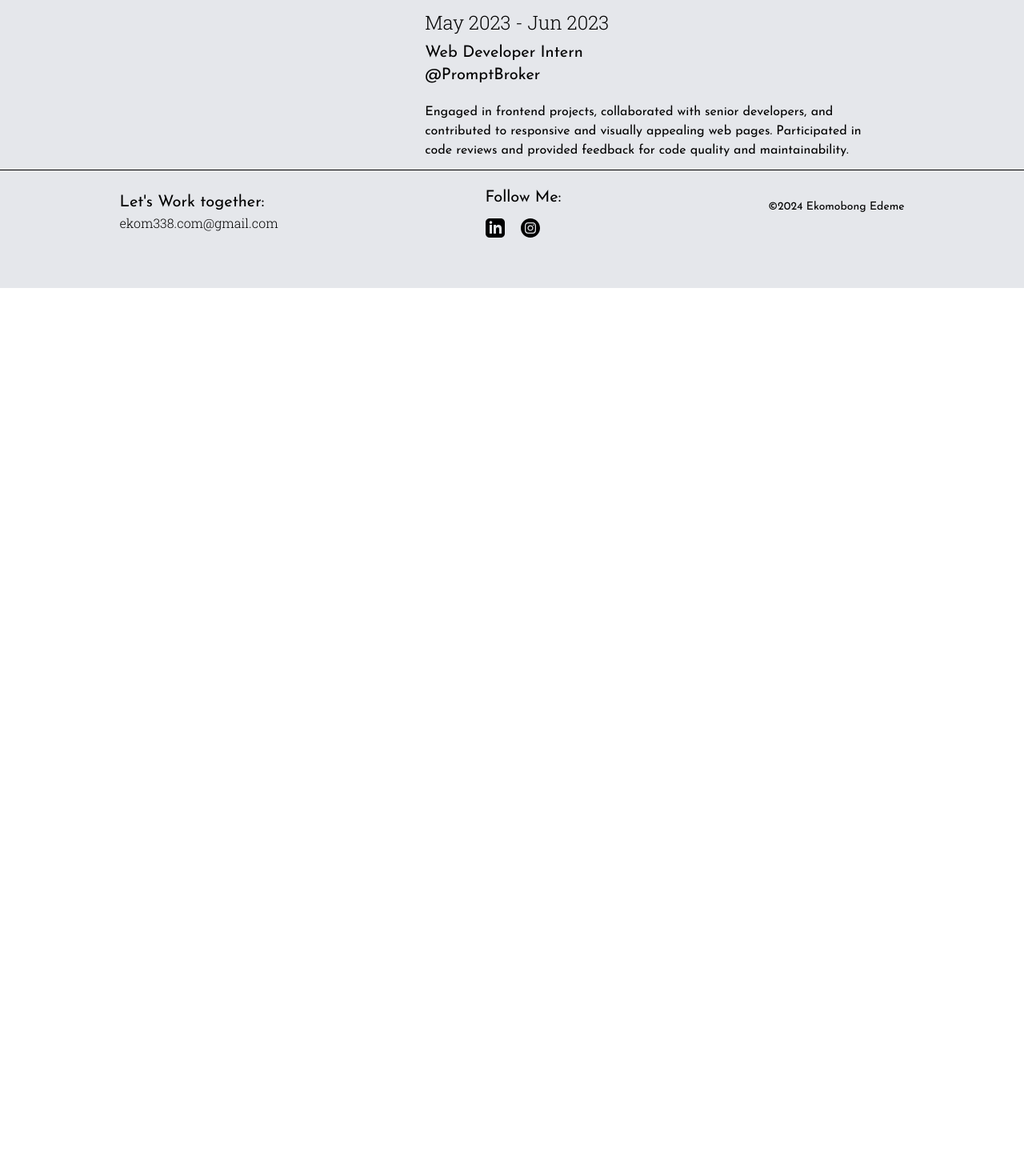
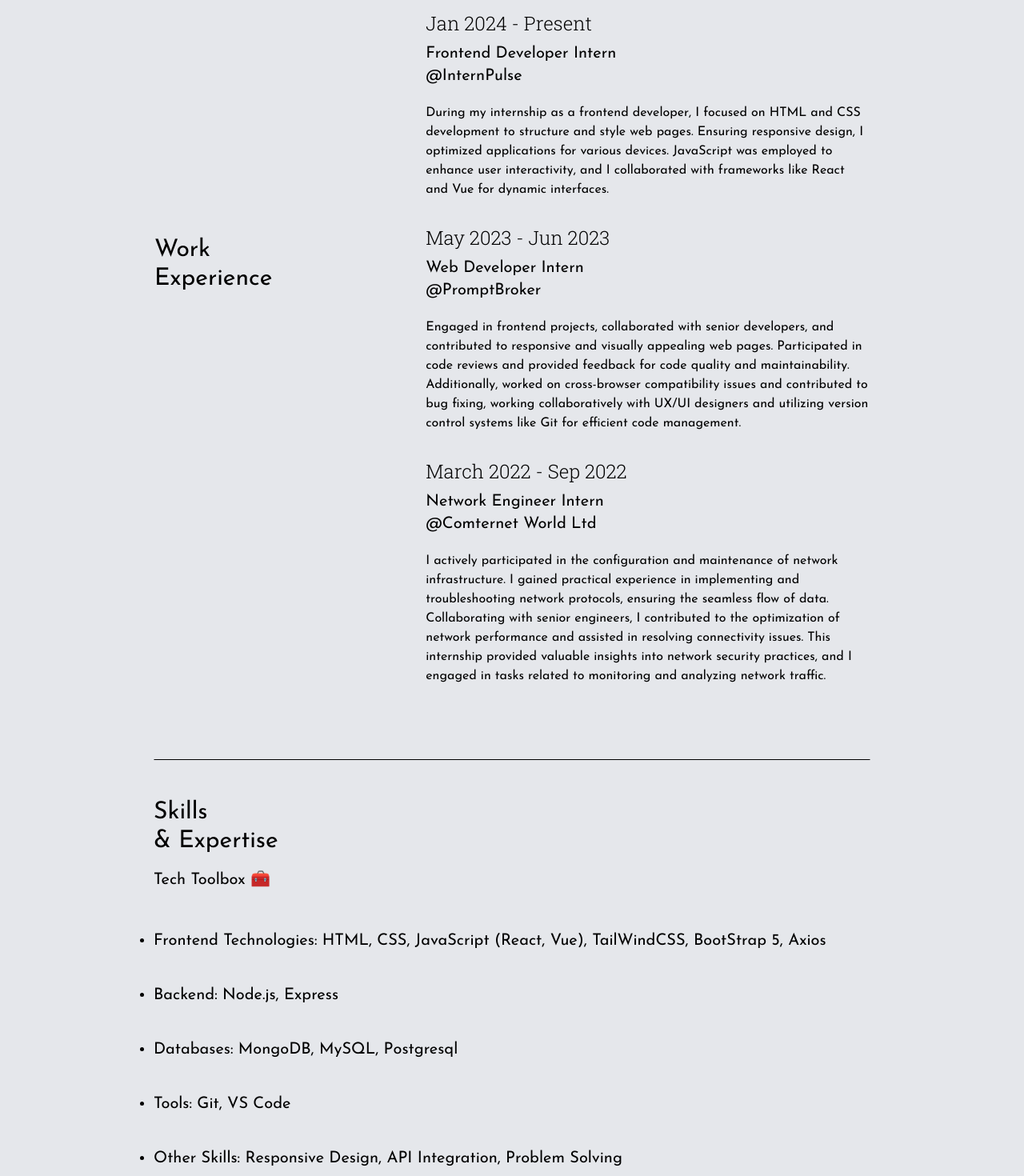
Before and after one commit to KingLyrics/my-portfolio, a Vue app: page /resume in a window 1280 px wide. Shown: the part 440-1910 px from the top of the page at 80% size. Before the commit the page ends 800 px from the top, so only its background shows below. Built offline with nearby package versions, Linux system fonts and the light colour scheme.

Commit message:
Resume completed

```diff
--- a/src/components/About.vue
+++ b/src/components/About.vue
@@ -1,5 +1,5 @@
 <template>
-  <div class="max-w-sm md:max-w-xl mx-auto mt-52 lg:mt-56 font-Josefin">
+  <div class="max-w-sm md:max-w-xl mx-auto mt-52 lg:mt-80 font-Josefin">
     <h1 class="text-center text-4xl lg:text-5xl">About Me</h1>
     <p class="mt-3 py-4 mx-4 text-xl lg:text-2xl ">I'm a results-driven web developer with a 2-year journey in
       turning ideas
--- a/src/data.js
+++ b/src/data.js
@@ -9,10 +9,22 @@ const data = [
     feedback to elevate code quality and maintainability.`,
   },
   {
+    timeWorked: "Jan 2024 - Present",
+    role: "Frontend Developer Intern",
+    company: "InternPulse",
+    desc: `During my internship as a frontend developer, I focused on HTML and CSS development to structure and style web pages. Ensuring responsive design, I optimized applications for various devices. JavaScript was employed to enhance user interactivity, and I collaborated with frameworks like React and Vue for dynamic interfaces.`,
+  },
+  {
     timeWorked: "May 2023 - Jun 2023",
     role: "Web Developer Intern",
     company: "PromptBroker",
-    desc: "Engaged in frontend projects, collaborated with senior developers, and contributed to responsive and visually appealing web pages. Participated in code reviews and provided feedback for code quality and maintainability. ",
+    desc: "Engaged in frontend projects, collaborated with senior developers, and contributed to responsive and visually appealing web pages. Participated in code reviews and provided feedback for code quality and maintainability. Additionally, worked on  cross-browser compatibility issues and contributed to bug fixing, working collaboratively with UX/UI designers and utilizing version control systems like Git for efficient code management. ",
+  },
+  {
+    timeWorked: "March 2022 - Sep 2022",
+    role: "Network Engineer Intern",
+    company: "Comternet World Ltd",
+    desc: ` I actively participated in the configuration and maintenance of network infrastructure. I gained practical experience in implementing and troubleshooting network protocols, ensuring the seamless flow of data. Collaborating with senior engineers, I contributed to the optimization of network performance and assisted in resolving connectivity issues. This internship provided valuable insights into network security practices, and I engaged in tasks related to monitoring and analyzing network traffic. `,
   },
 ];
 
--- a/src/views/Resume.vue
+++ b/src/views/Resume.vue
@@ -1,11 +1,11 @@
 <template>
-  <div class="max-w-sm mx-auto font-Josefin lg:max-w-4xl  ">
+  <div class="max-w-sm mx-auto font-Josefin lg:max-w-4xl">
     <h1 class="text-3xl font-Noto my-10">Resume</h1>
-    <div class="md:flex items-center justify-between md:space-x-48">
+    <div class="md:flex items-center justify-between md:space-x-48 border border-b-black">
       <div>
-        <h2 class="text-3xl pb-9">Work <br> Experience</h2>
+        <h2 class="text-3xl pb-9" v-motion-pop-visible>Work <br> Experience</h2>
       </div>
-      <div class="">
+      <div class=" pb-20">
         <div class="mt-5 pb-3" v-for="(data, index) in data" :key="index">
           <h1 class="text-2xl my-2 text- font-Roboto">
             {{ data.timeWorked }}
@@ -17,8 +17,32 @@
         </div>
       </div>
     </div>
+    <div class="md:flex mt-12 items-center md:space-x-48 pb-10">
+      <div class="pb-10">
+        <h2 class="text-3xl pb-4" v-motion-pop-visible>Skills <br> & Expertise</h2>
+        <h2 class="text-xl pb-2">Tech Toolbox 🧰</h2>
+
+        <div class="mt-10">
+          <ul class="list-disc space-y-10">
+            <li class="lg:text-xl text-lg">Frontend Technologies: HTML, CSS, JavaScript (React, Vue), TailWindCSS,
+              BootStrap 5, Axios
+            </li>
+            <li class="lg:text-xl text-lg">Backend: Node.js, Express
+            </li>
+            <li class="lg:text-xl text-lg">Databases: MongoDB, MySQL, Postgresql
+            </li>
+            <li class="lg:text-xl text-lg">Tools: Git, VS Code
+            </li>
+            <li class="lg:text-xl text-lg">Other Skills: Responsive Design, API Integration, Problem Solving
+            </li>
+          </ul>
+        </div>
+      </div>
+    </div>
   </div>
 </template>
+<!-- Frontend:
+-->
 
 <script setup>
 import data from '@/data';
```
